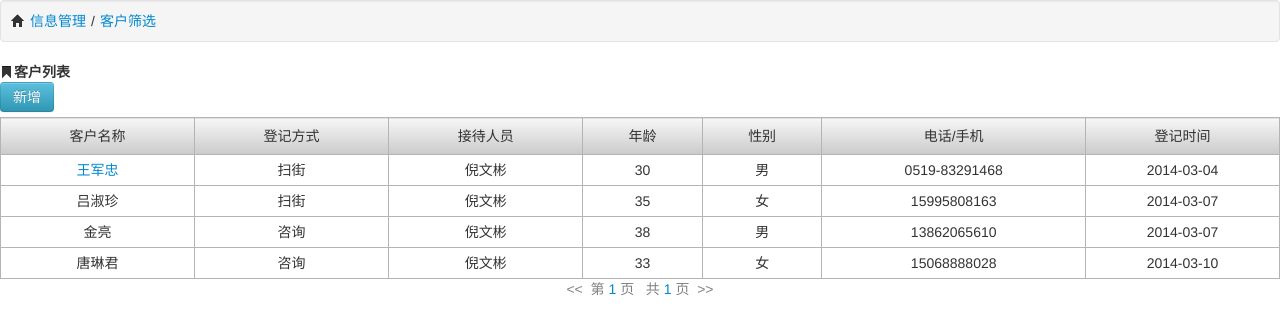
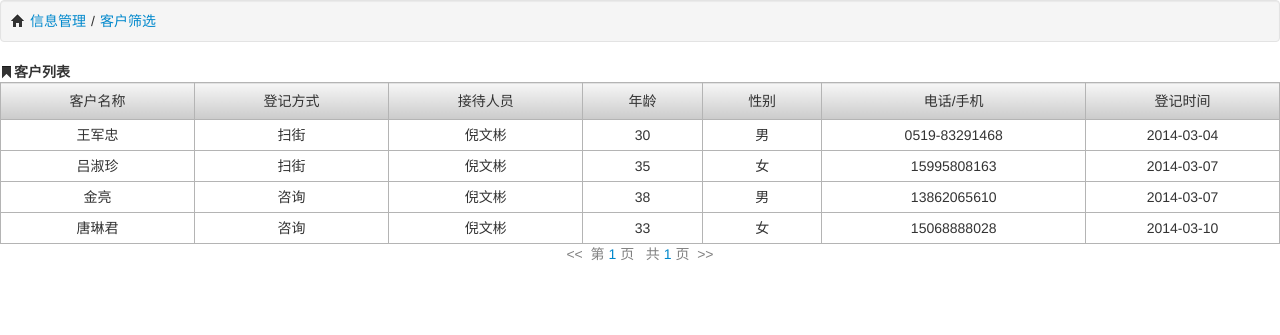
Before and after one commit to JohnCny/Demo, a Flask app: template scapp/templates/Information/khsx/khsx.html in a window 1280 px wide. Shown: the top 335 px of the page. Run offline with Flask 2, Linux system fonts and the light colour scheme; the template is opened without the code that fills it, so the values that code supplies are empty; parts of the project's set-up code (start-up, migrations or seed data) failed here and were passed over; some libraries are stand-ins or nearby versions.

Commit message:
[mod]客户筛选

```diff
--- a/scapp/templates/Information/khsx/khsx.html
+++ b/scapp/templates/Information/khsx/khsx.html
@@ -20,10 +20,6 @@
 		</div>
 		<div class="row-fluid">
 			<i class="icon-bookmark"></i><span class="titletip">客户列表</span>
-			<div style="margin-bottom:5px;">
-				<a type="button" class="btn btn-info" href="#" onclick="iframe('Information/khsx/new_zdsxpz')">新增</a>
-				<!-- <a type="button" class="btn btn-info" href="#" onclick="submitForm('content','/Information/lfdj/export_lfdj')">导出</a>		 -->
-			</div>
 			<div>
 				<table class="table-list" cellspacing="10" id="uesr-list">
 					<thead>
@@ -39,7 +35,7 @@
 					</thead>
 					<tbody class="center">
 						<tr onclick="changeColor(this)">
-							<td><a href="#" onclick="iframe('Information/khsx/edit_zdsxpz')">王军忠</a></td>
+							<td>王军忠</td>
 							<td>扫街</td>
 							<td>倪文彬</td>
 							<td>30</td>
--- a/scapp/templates/Information/khsx/new_zdsxpz.html
+++ b/scapp/templates/Information/khsx/new_zdsxpz.html
@@ -145,7 +145,7 @@
 				</table>
 			</div>
 
-			<input type="button" class="btn btn-info" value="搜索"/>
+			<input type="button" class="btn btn-info" value="搜索" onclick="iframe('Information/khsx/khsx')"/>
 		</div><!--/row-fluid -->
 	</form><!--/content -->
 
--- a/scapp/templates/Information/khxxgl/khxxgl.html
+++ b/scapp/templates/Information/khxxgl/khxxgl.html
@@ -22,7 +22,6 @@
 			<i class="icon-bookmark"></i><span class="titletip">客户列表</span>
 			<div style="margin-bottom:5px;">
 				<a type="button" class="btn btn-info" href="#" onclick="iframe('Information/khxxgl/new_customer')">新增</a>
-				<a type="button" class="btn btn-info" href="#" onclick="iframe('Information/khxxgl/zdsxpz')">自动筛选配置</a>
 			</div>
 			<div class="divBorder">
 				<table class="table-list" cellspacing="10" id="uesr-list">
```
